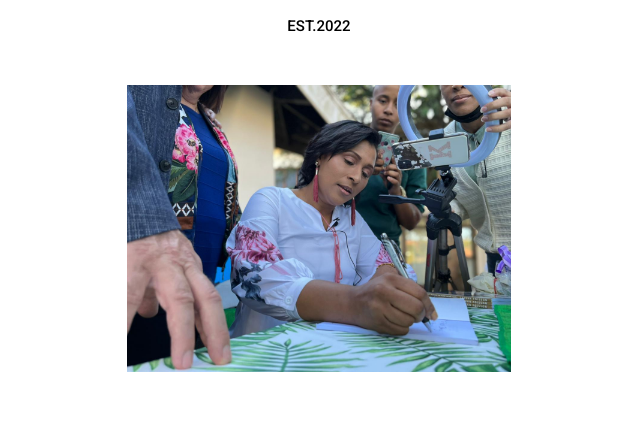
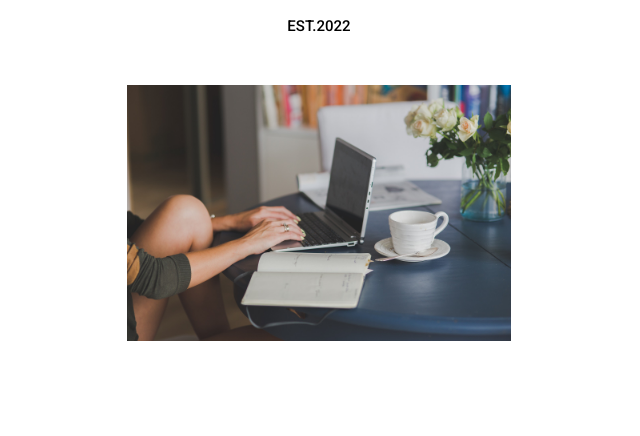
Before and after one commit to Delroy-Barnies/Lavern_Poisson_TheShulamite, a plain HTML site: page index.html in a window 1280 px wide. Shown: the part 364-800 px from the top of the page, without its empty margins (321-961 px from the left). Drawn offline with Linux system fonts and the light colour scheme; a script that the page names is missing; a web font is replaced by a local one.

Commit message:
Update index.html

```diff
--- a/index.html
+++ b/index.html
@@ -31,7 +31,7 @@
         <h1>The Shulamite</h1>
         <h2>CHRISTAIN BLOGGER</h2>
         <h3>EST.2022</h3>
-        <img src="images/lavern_signing.jpg">
+        <img src="images/laptop-4906312_1920.jpg">
     </section>
 
     <section id="about">
```
